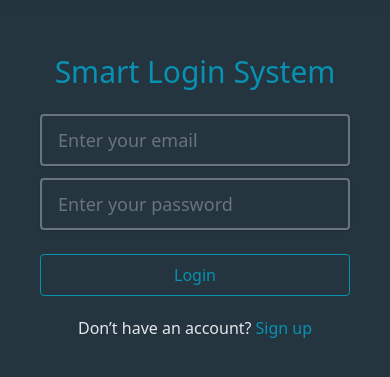
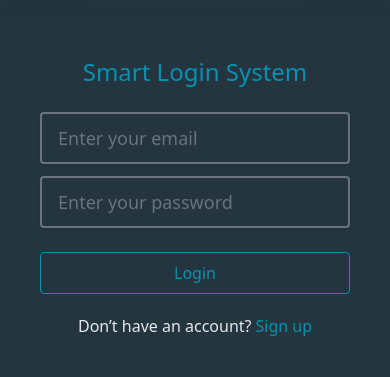
Before and after one commit to abdelrahman303/Login-App, a plain HTML site: page index.html in a window 390 px wide. Shown: the part 225-602 px from the top of the page. Drawn offline with nearby package versions, Linux system fonts and the light colour scheme.

Commit message:
first commit

```diff
--- a/index.html
+++ b/index.html
@@ -14,7 +14,7 @@
         <div class=" p-10 mx-auto shadow-2xl text-cyan-600 w-[800px]">
             <div class=" mx-auto">
                 <div class="text-center mb-6">
-                    <h2 class="text-3xl md:text-4xl ">Smart Login System</h2>
+                    <h2 class="text-2xl md:text-4xl ">Smart Login System</h2>
                 </div>
                 <form onsubmit="login(event)">
                     <div class="mb-3">
```
Also changed, not shown: register.html (+1 -1 lines).
